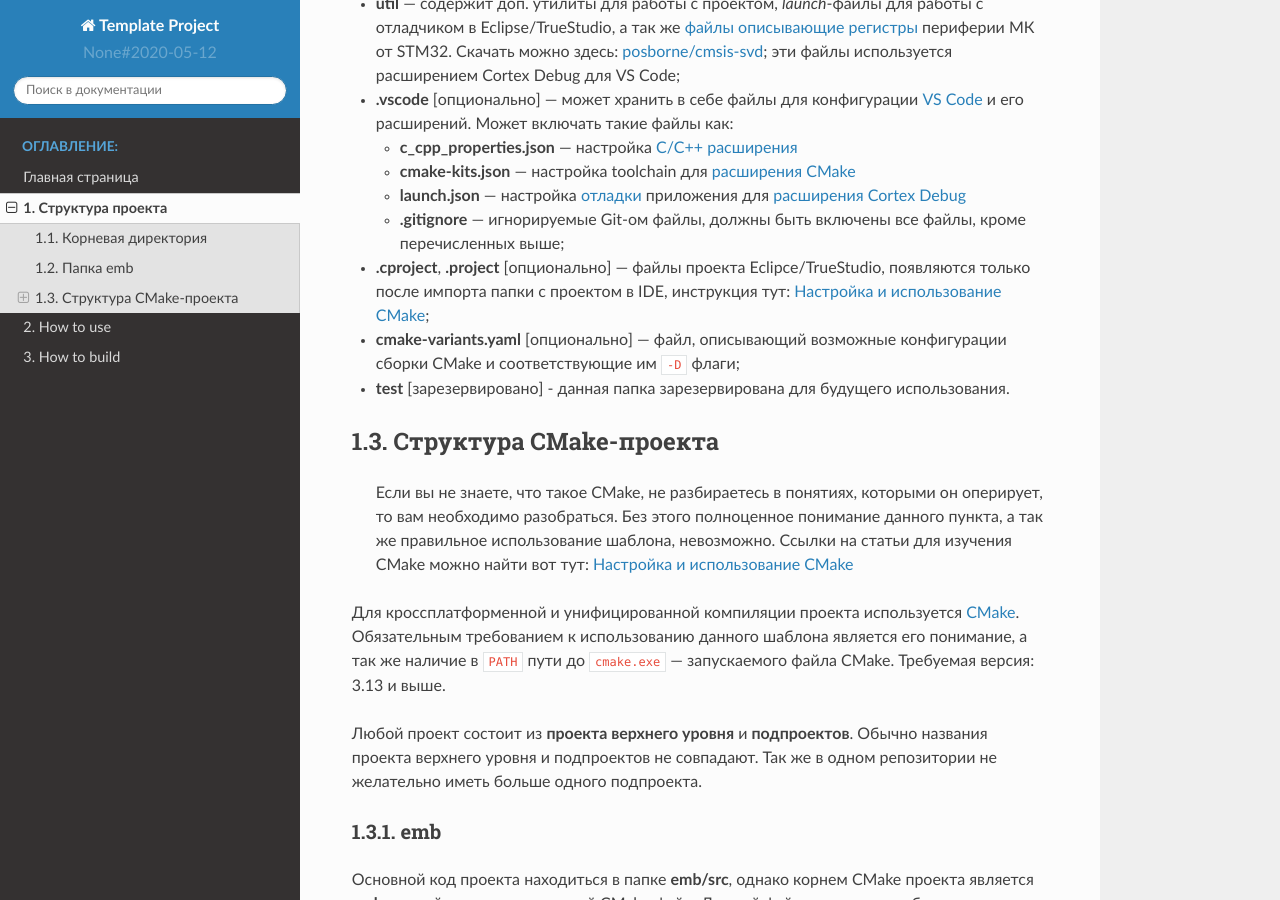
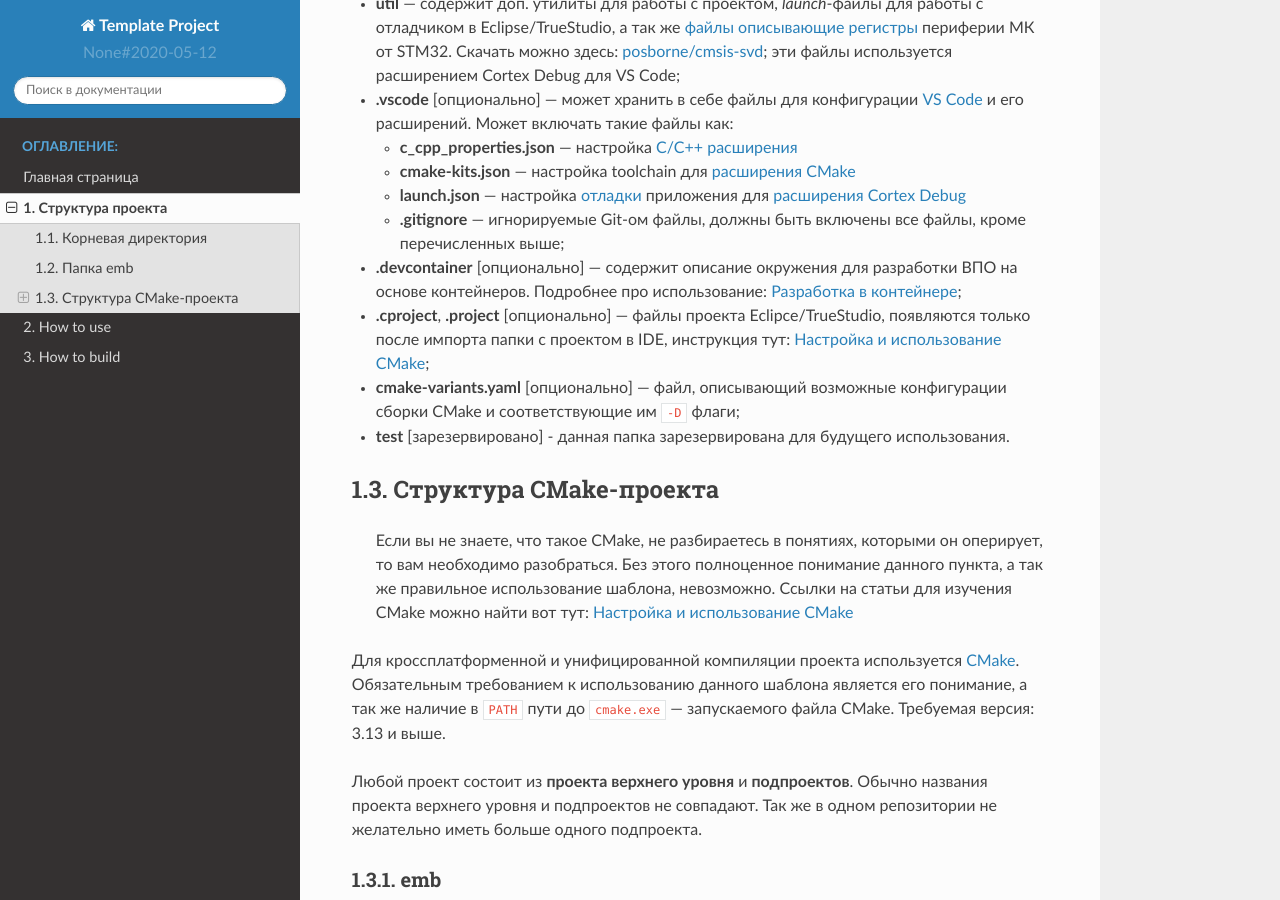
Before and after one commit to zartavr/test1, a Sphinx documentation site: the page built from doc/sphinx/pages/project_structure.rst, in a window 1280 px wide and 900 px high, scrolled down 834 px. Built offline with Sphinx 7.4.7 and the Read the Docs theme 2.0.0, drawn with Linux system fonts in a browser that asks for light colours.

Commit message:
[doc] Add .devcontainer folder to project_structure.rst

```diff
--- a/doc/sphinx/pages/project_structure.rst
+++ b/doc/sphinx/pages/project_structure.rst
@@ -75,6 +75,11 @@
     visualstudio.com/items?itemName=marus25.cortex-debug>`__
   - **.gitignore** — игнорируемые Git-ом файлы, должны быть
     включены все файлы, кроме перечисленных выше;
+
+- **.devcontainer** [опционально] — содержит описание окружения
+  для разработки ВПО на основе контейнеров. Подробнее про использование:
+  `Разработка в контейнере <http://wiki.pin/doku.php/programmers/
+  tools/ide_for_cpp#разработка_в_контейнере>`__;
 
 - **.cproject**, **.project** [опционально] — файлы проекта
   Eclipce/TrueStudio, появляются только после импорта
```
